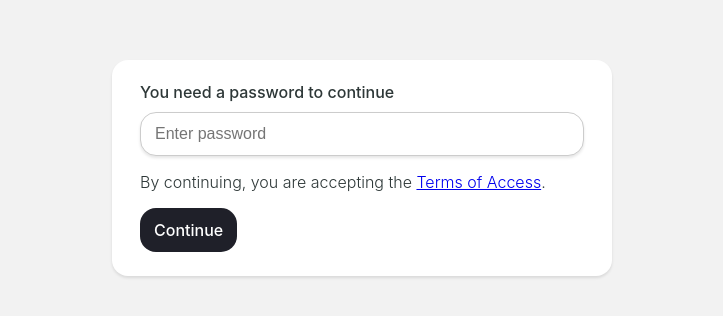
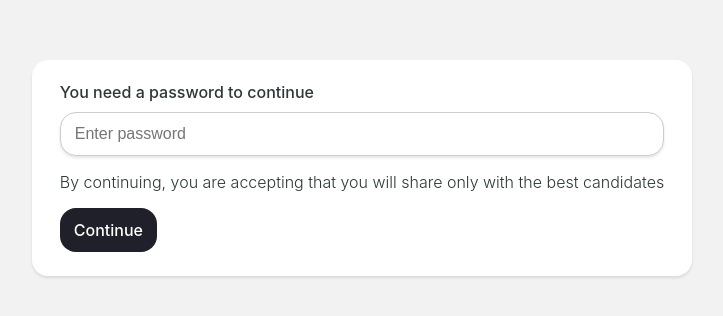
Before and after one commit to change101/landing3, a plain HTML site: page index.html in a window 1280 px wide. Shown: the part 232-548 px from the top of the page, without its empty margins (278-1001 px from the left). Drawn offline with Linux system fonts and the light colour scheme.

Commit message:
Update index.html

```diff
--- a/index.html
+++ b/index.html
@@ -94,7 +94,7 @@
             <div class="protected__content">
                 <h1 class="protected__content__heading">You need a password to continue</h1>
                 <input class="protected__content__input" data-id="password" type="password" placeholder="Enter password"/>
-                <p>By continuing, you are accepting the <a href="https://sfip.tech/terms-of-access" target="_blank">Terms of Access</a>.</p>
+                <p>By continuing, you are accepting that you will share only with the best candidates</p>
                 <button data-id="button" type="button" class="protected__content__btn">Continue</button>
             </div>
         </div>
```
